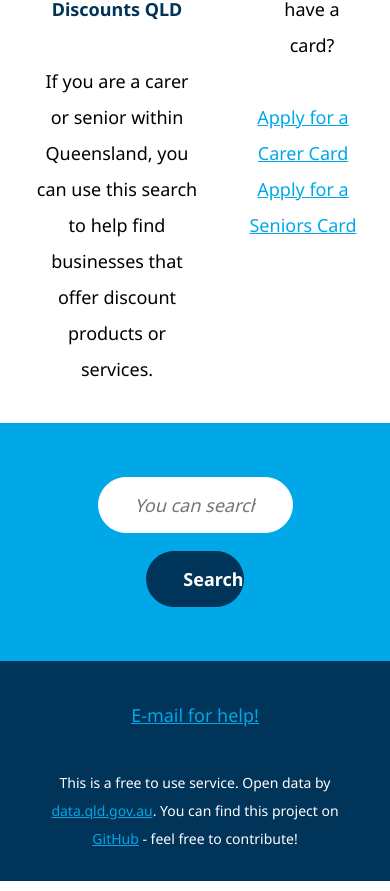
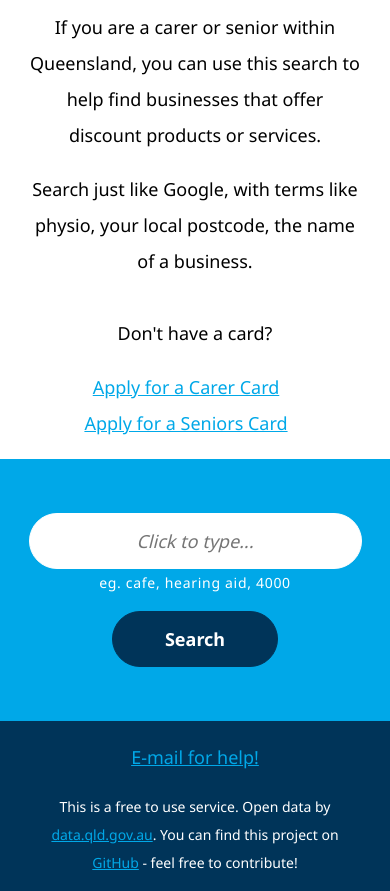
Before and after one commit to ivanvonchrist/carers-seniors, a plain HTML site: page index.html in a window 390 px wide. Shown: the part 81-972 px from the top of the page. Drawn offline with nearby package versions, Linux system fonts and the light colour scheme.

Commit message:
Nicer for mobile

```diff
--- a/css/style.css
+++ b/css/style.css
@@ -67,8 +67,7 @@ input[type="text"], input[type="submit"] {
 
 input[type="text"] {
     text-align: center;
-    width: 100%;
-    margin-bottom: 1em; }
+    width: 100%; }
 
 input[type="text"]::placeholder {
     font-style: italic; }
@@ -128,3 +127,33 @@ a:hover {
 
 p {
     margin: 2em; }
+
+.example {
+    margin: 0 !important;
+    margin-bottom: 1em !important;
+    color: #fff;
+    font-size: 14px;
+    letter-spacing: 0.05em; }
+
+@media (max-width: 768px) {
+    * {
+        line-height: 2em; }
+    #topper {
+        margin-top: 2em;
+        flex-direction: column;
+        align-items: center; }
+    #header, #tag, #info {
+        margin: 0 auto;
+        width: calc( 90% - 1em ); }
+    p {
+        margin: 1em auto; }
+    #form {
+        width: calc( 90% - 1em ); }
+    input[type="text"]
+    }
+    .item {
+        width: 100%;
+        border-left: 0px;
+        border-right: 0px;
+        box-shadow: 0px 4px 4px #EEE; }
+}
--- a/index.html
+++ b/index.html
@@ -1,6 +1,8 @@
 <!DOCTYPE html>
 <html lang="en">
 <head>
+    <title>Carers & Seniors Discounts QLD</title>
+    <meta name="viewport" content="width=device-width, initial-scale=1">
     <link rel="stylesheet" href="css/style.css">
     <link href="https://fonts.googleapis.com/css?family=Noto+Sans:400,700" rel="stylesheet">
 </head>
@@ -10,6 +12,7 @@
             <div id="header">
                 <h1>Carers & Seniors Discounts QLD</h1>
                 <p>If you are a carer or senior within Queensland, you can use this search to help find businesses that offer discount products or services.</p>
+                <p>Search just like Google, with terms like physio, your local postcode, the name of a business.</p>
             </div>
             <div id="tag">
                 <p> Don't have a card?
@@ -21,7 +24,8 @@
         </div>
         <div id="search-bar">
             <form id="form">
-                <input id="search" type="text" placeholder="You can search things like cafe, your local postcode, a business..." onfocus="this.placeholder =''" onblur="this.placeholder = 'You can search things like cafe, your local postcode, a business...'">
+                <input id="search" type="text" placeholder="Click to type..." onfocus="this.placeholder =''" onblur="this.placeholder = 'Click to type...'">
+                <p class="example">eg. cafe, hearing aid, 4000</p>
                 <input type="submit" value="Search">
             </form>
         </div>
```
